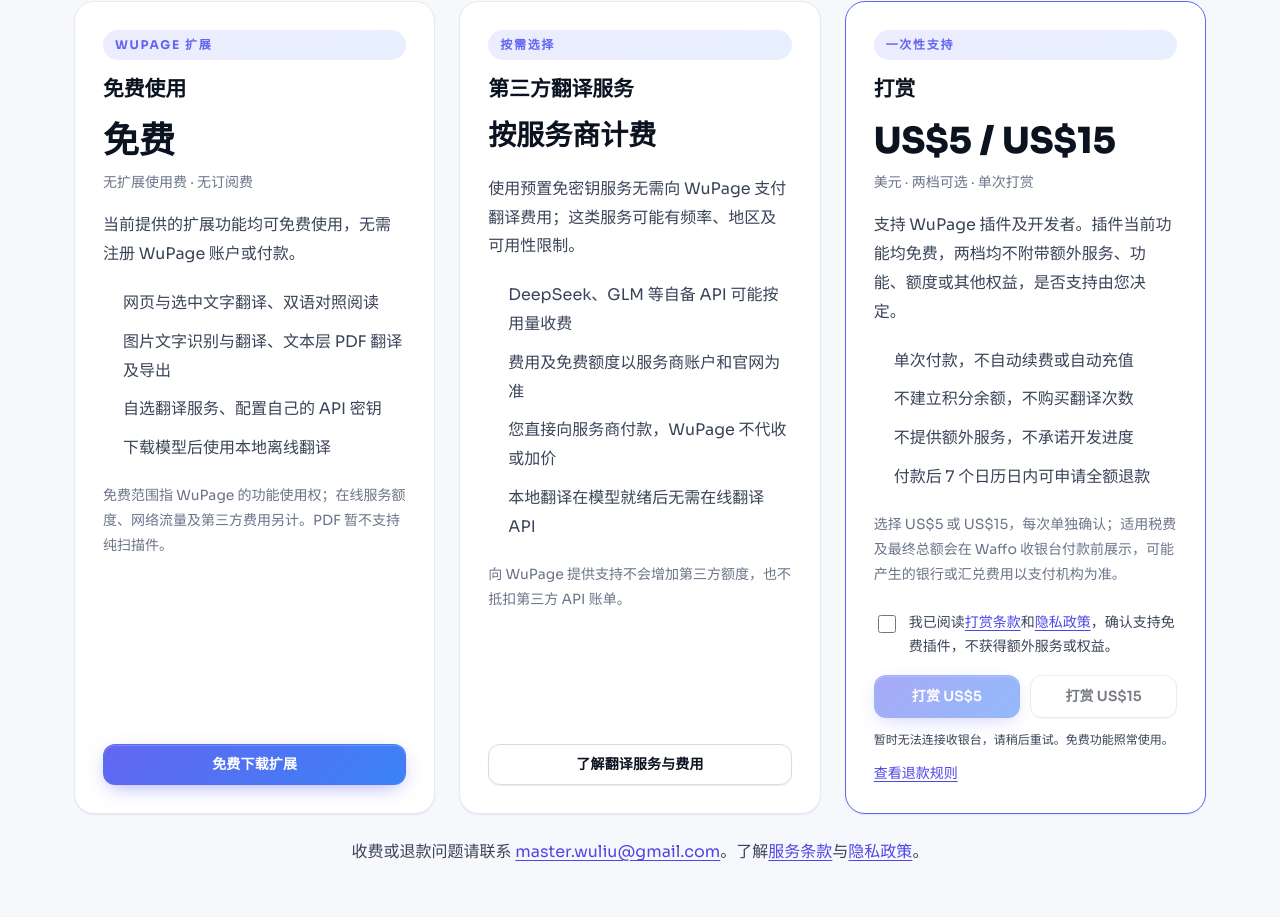
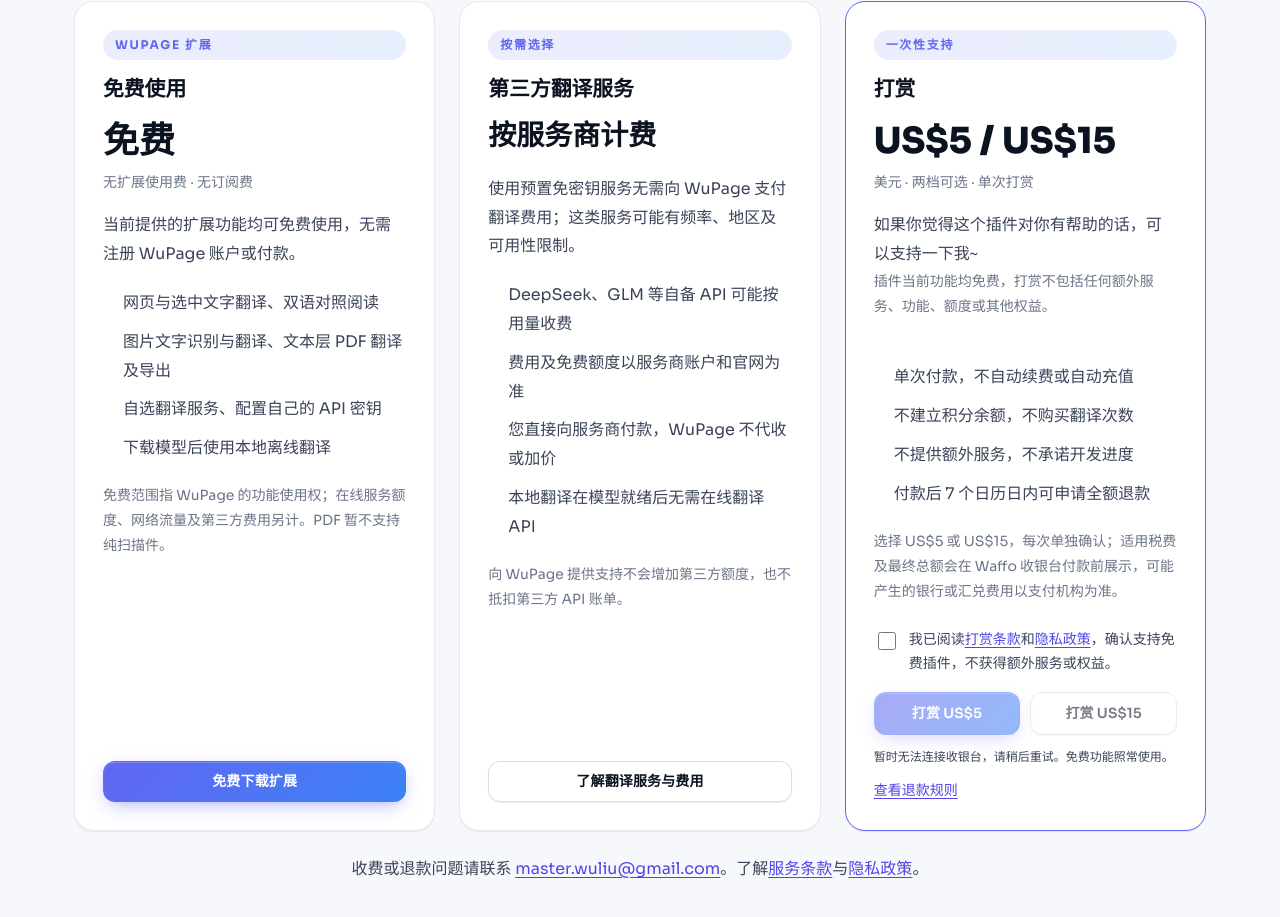
Before and after one commit to mr-wuliu/wupage-web, a website: page index.html in a window 1280 px wide. Shown: the part 3562-4479 px from the top of the page. Drawn offline with Linux system fonts and the light colour scheme; no server answers.

Commit message:
Soften support copy and move feature disclaimer to muted text

```diff
--- a/index.html
+++ b/index.html
@@ -258,7 +258,8 @@
             <span class="eyebrow">一次性支持</span>
             <h3 id="supportTitle">打赏</h3>
             <p class="pricing-price">US$5 / US$15 <span>美元 · 两档可选 · 单次打赏</span></p>
-            <p>支持 WuPage 插件及开发者。插件当前功能均免费，两档均不附带额外服务、功能、额度或其他权益，是否支持由您决定。</p>
+            <p>如果你觉得这个插件对你有帮助的话，可以支持一下我~</p>
+            <p class="pricing-detail">插件当前功能均免费，打赏不包括任何额外服务、功能、额度或其他权益。</p>
             <ul>
               <li>单次付款，不自动续费或自动充值</li>
               <li>不建立积分余额，不购买翻译次数</li>
```
